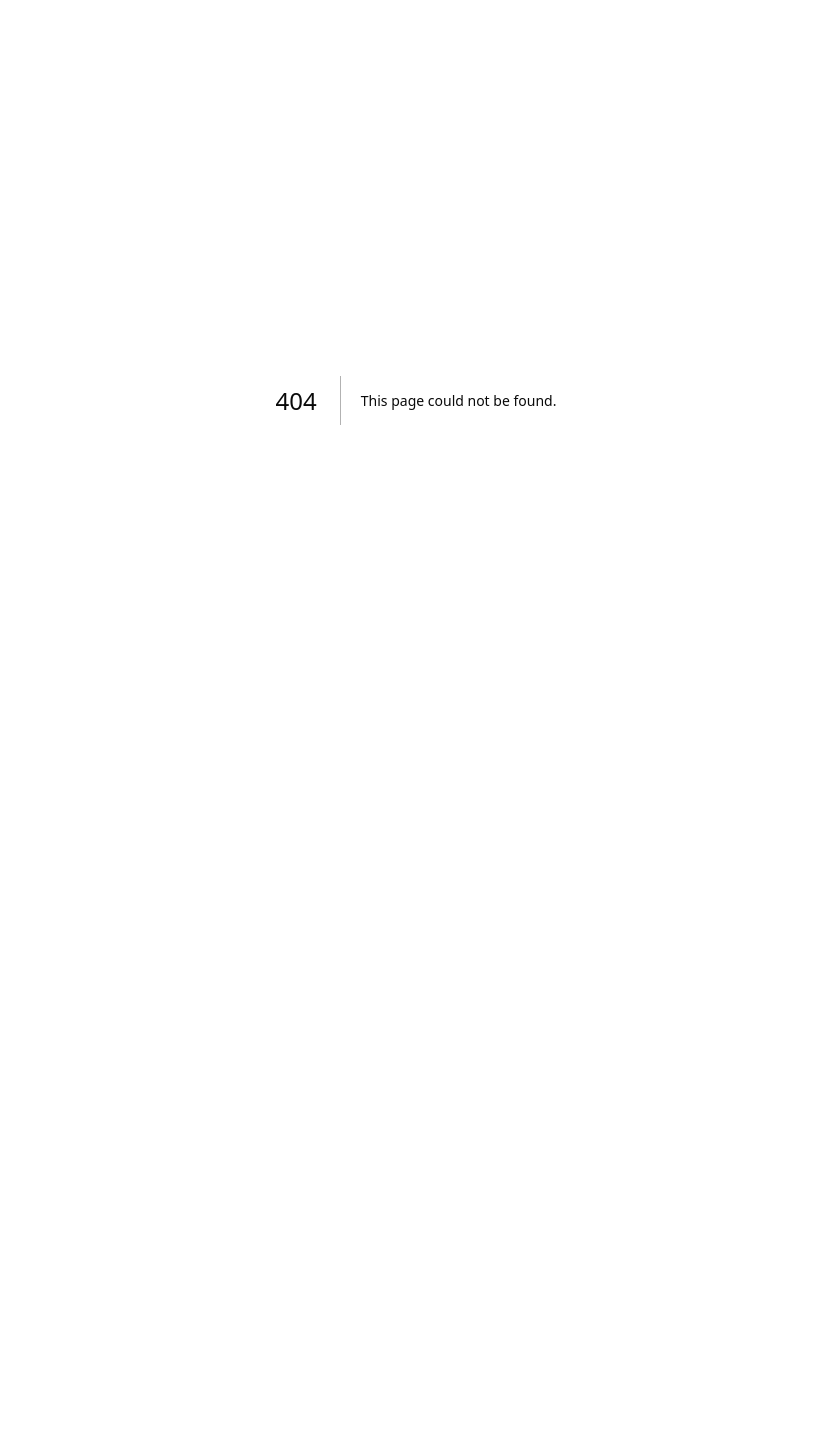
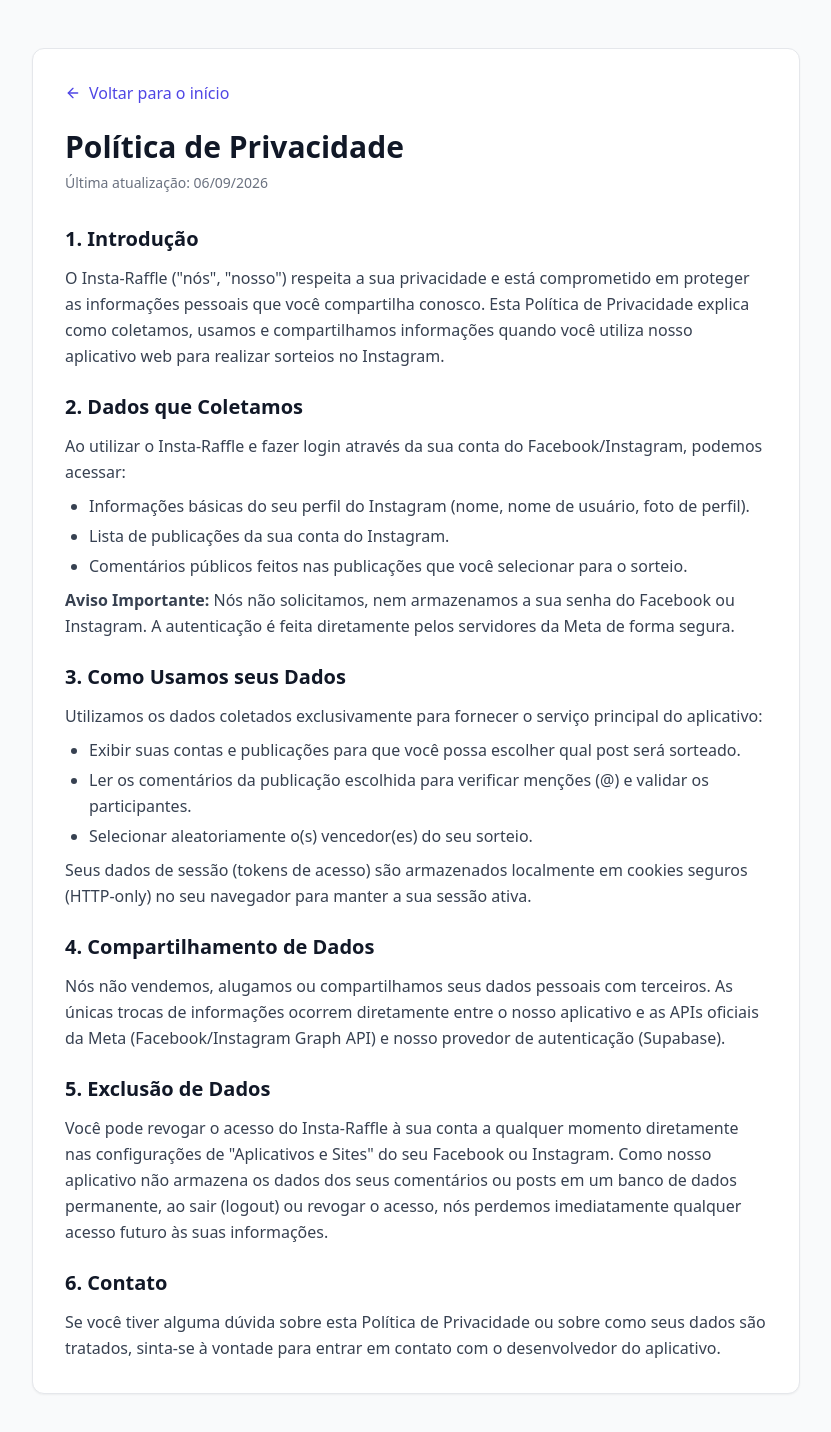
Before and after one commit to igoventura/insta-raffle, a Next.js app: page /privacy in a window 1280 px wide. Before the commit this address had no page. Shown: the top 1432 px of the page, without its empty margins (224-1055 px from the left). Before the commit the page ends 800 px from the top, so only its background shows below. Built offline with nearby package versions, Linux system fonts and the light colour scheme.

Commit message:
Add Privacy Policy page in Portuguese

```diff
--- a/app/page.tsx
+++ b/app/page.tsx
@@ -1,6 +1,7 @@
 import { createClient } from '@/lib/supabase/server'
 import { redirect } from 'next/navigation'
 import { LoginButton } from '@/components/login-button'
+import Link from 'next/link'
 
 export default async function Home() {
   const supabase = createClient()
@@ -12,8 +13,8 @@
   }
 
   return (
-    <main className="flex min-h-screen flex-col items-center justify-center p-24 bg-gradient-to-b from-indigo-50 to-white">
-      <div className="z-10 max-w-5xl w-full items-center justify-center font-mono text-sm flex flex-col text-center space-y-8">
+    <main className="flex min-h-screen flex-col items-center justify-center p-24 bg-gradient-to-b from-indigo-50 to-white relative">
+      <div className="z-10 max-w-5xl w-full items-center justify-center font-mono text-sm flex flex-col text-center space-y-8 flex-1 mt-24">
         <h1 className="text-5xl font-bold tracking-tight text-gray-900">
           Insta-Raffle 🎉
         </h1>
@@ -26,6 +27,12 @@
           <LoginButton />
         </div>
       </div>
+
+      <footer className="mt-auto pt-12 pb-4 text-sm text-gray-500 w-full text-center">
+        <Link href="/privacy" className="hover:text-gray-900 underline">
+          Política de Privacidade
+        </Link>
+      </footer>
     </main>
   )
 }
--- /dev/null
+++ b/app/privacy/page.tsx
@@ -0,0 +1,88 @@
+import Link from 'next/link'
+import { ArrowLeft } from 'lucide-react'
+
+export const metadata = {
+  title: 'Política de Privacidade | Insta-Raffle',
+  description: 'Política de Privacidade do aplicativo Insta-Raffle',
+}
+
+export default function PrivacyPolicy() {
+  return (
+    <div className="min-h-screen bg-gray-50 py-12 px-4 sm:px-6 lg:px-8">
+      <div className="max-w-3xl mx-auto bg-white p-8 rounded-xl shadow-sm border border-gray-200">
+        <div className="mb-8">
+          <Link href="/" className="text-indigo-600 hover:text-indigo-800 flex items-center gap-2 mb-6">
+            <ArrowLeft className="w-4 h-4" /> Voltar para o início
+          </Link>
+          <h1 className="text-3xl font-bold text-gray-900 mb-2">Política de Privacidade</h1>
+          <p className="text-sm text-gray-500">Última atualização: {new Date().toLocaleDateString('pt-BR')}</p>
+        </div>
+
+        <div className="space-y-6 text-gray-700 leading-relaxed">
+          <section>
+            <h2 className="text-xl font-semibold text-gray-900 mb-3">1. Introdução</h2>
+            <p>
+              O Insta-Raffle (&quot;nós&quot;, &quot;nosso&quot;) respeita a sua privacidade e está comprometido em proteger as informações
+              pessoais que você compartilha conosco. Esta Política de Privacidade explica como coletamos, usamos e
+              compartilhamos informações quando você utiliza nosso aplicativo web para realizar sorteios no Instagram.
+            </p>
+          </section>
+
+          <section>
+            <h2 className="text-xl font-semibold text-gray-900 mb-3">2. Dados que Coletamos</h2>
+            <p>Ao utilizar o Insta-Raffle e fazer login através da sua conta do Facebook/Instagram, podemos acessar:</p>
+            <ul className="list-disc pl-6 mt-2 space-y-1">
+              <li>Informações básicas do seu perfil do Instagram (nome, nome de usuário, foto de perfil).</li>
+              <li>Lista de publicações da sua conta do Instagram.</li>
+              <li>Comentários públicos feitos nas publicações que você selecionar para o sorteio.</li>
+            </ul>
+            <p className="mt-2">
+              <strong>Aviso Importante:</strong> Nós não solicitamos, nem armazenamos a sua senha do Facebook ou Instagram.
+              A autenticação é feita diretamente pelos servidores da Meta de forma segura.
+            </p>
+          </section>
+
+          <section>
+            <h2 className="text-xl font-semibold text-gray-900 mb-3">3. Como Usamos seus Dados</h2>
+            <p>Utilizamos os dados coletados exclusivamente para fornecer o serviço principal do aplicativo:</p>
+            <ul className="list-disc pl-6 mt-2 space-y-1">
+              <li>Exibir suas contas e publicações para que você possa escolher qual post será sorteado.</li>
+              <li>Ler os comentários da publicação escolhida para verificar menções (@) e validar os participantes.</li>
+              <li>Selecionar aleatoriamente o(s) vencedor(es) do seu sorteio.</li>
+            </ul>
+            <p className="mt-2">
+              Seus dados de sessão (tokens de acesso) são armazenados localmente em cookies seguros (HTTP-only) no seu navegador para manter a sua sessão ativa.
+            </p>
+          </section>
+
+          <section>
+            <h2 className="text-xl font-semibold text-gray-900 mb-3">4. Compartilhamento de Dados</h2>
+            <p>
+              Nós não vendemos, alugamos ou compartilhamos seus dados pessoais com terceiros. As únicas trocas de informações
+              ocorrem diretamente entre o nosso aplicativo e as APIs oficiais da Meta (Facebook/Instagram Graph API) e nosso
+              provedor de autenticação (Supabase).
+            </p>
+          </section>
+
+          <section>
+            <h2 className="text-xl font-semibold text-gray-900 mb-3">5. Exclusão de Dados</h2>
+            <p>
+              Você pode revogar o acesso do Insta-Raffle à sua conta a qualquer momento diretamente nas configurações
+              de &quot;Aplicativos e Sites&quot; do seu Facebook ou Instagram. Como nosso aplicativo não armazena os dados dos
+              seus comentários ou posts em um banco de dados permanente, ao sair (logout) ou revogar o acesso, nós
+              perdemos imediatamente qualquer acesso futuro às suas informações.
+            </p>
+          </section>
+
+          <section>
+            <h2 className="text-xl font-semibold text-gray-900 mb-3">6. Contato</h2>
+            <p>
+              Se você tiver alguma dúvida sobre esta Política de Privacidade ou sobre como seus dados são tratados,
+              sinta-se à vontade para entrar em contato com o desenvolvedor do aplicativo.
+            </p>
+          </section>
+        </div>
+      </div>
+    </div>
+  )
+}
--- a/components/login-button.tsx
+++ b/components/login-button.tsx
@@ -14,7 +14,7 @@
       provider: 'facebook',
       options: {
         redirectTo: `${window.location.origin}/auth/callback`,
-        scopes: 'instagram_basic,instagram_manage_comments,pages_show_list,pages_read_engagement'
+        scopes: 'instagram_basic,instagram_manage_comments'
       },
     })
 
```
